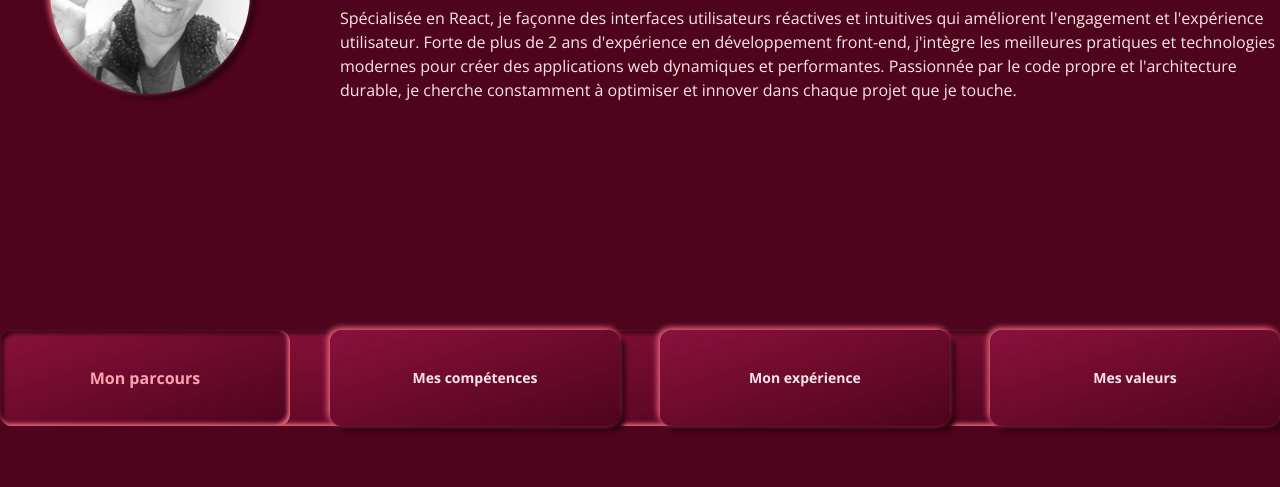
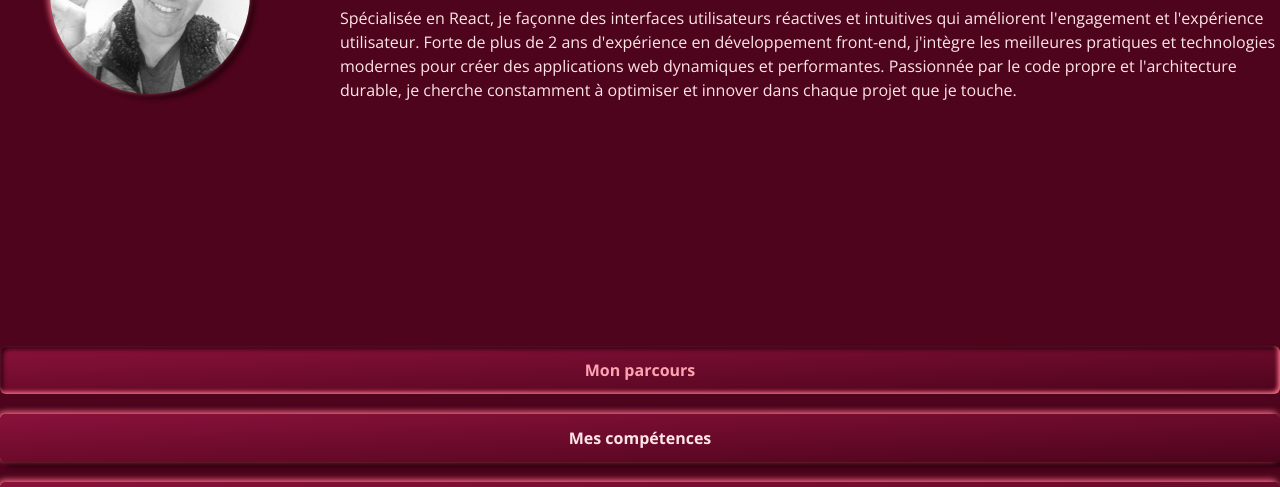
Before and after one commit to stephanievanoverberghe/sv-portfolio, a website: page pages/about.html in a window 1280 px wide. Shown: the part 314-801 px from the top of the page. Drawn offline with nearby package versions, Linux system fonts and the light colour scheme; a web font is replaced by a local one.

Commit message:
fix: add about page

```diff
--- a/pages/about.html
+++ b/pages/about.html
@@ -209,54 +209,32 @@
         <main
             class="mx-3 flex flex-col items-center justify-center xl:container sm:mx-6 xl:mx-auto"
         >
-            <section
-                class="flex w-full flex-col items-center justify-center py-12"
-            >
-                <nav
-                    class="h-24 w-full rounded-xl from-red-pink-100 to-red-pink-50 lg:bg-gradient-to-br lg:shadow-light-pressed dark:from-red-pink-900 dark:to-red-pink-950 lg:dark:shadow-dark-pressed"
-                >
-                    <ul
-                        class="grid h-full grid-cols-1 items-center justify-between gap-5 md:grid-cols-2 md:gap-10 lg:grid-cols-4"
-                    >
+            <section class="my-16 w-full">
+                <nav class="mb-10">
+                    <ul class="grid grid-cols-1 gap-5">
                         <li
-                            class="group h-full transform cursor-pointer rounded-xl bg-gradient-to-br from-red-pink-100 to-red-pink-50 text-sm font-bold text-red-pink-600 shadow-light-pressed transition-transform duration-300 ease-in-out hover:scale-95 md:text-base dark:from-red-pink-900 dark:to-red-pink-950 dark:text-red-pink-300 dark:shadow-dark-pressed"
+                            class="flex h-12 items-center justify-center rounded-md bg-gradient-to-br from-red-pink-100 to-red-pink-50 font-bold text-red-pink-600 shadow-light-pressed lg:cursor-pointer dark:from-red-pink-900 dark:to-red-pink-950 dark:text-red-pink-300 dark:shadow-dark-pressed"
                         >
-                            <a
-                                href=""
-                                class="flex h-full w-full transform items-center justify-center p-3 transition-transform duration-300 ease-in-out group-hover:scale-90 lg:px-8"
-                                >Mon parcours</a
-                            >
+                            <a href="" class="p-8">Mon parcours</a>
                         </li>
                         <li
-                            class="group h-full transform rounded-xl bg-gradient-to-br from-red-pink-100 to-red-pink-50 text-sm font-bold shadow-light-default transition-transform duration-300 ease-in-out hover:scale-95 hover:shadow-light-pressed lg:cursor-pointer dark:from-red-pink-900 dark:to-red-pink-950 dark:shadow-dark-default dark:hover:shadow-dark-pressed"
+                            class="flex h-12 items-center justify-center rounded-md bg-gradient-to-br from-red-pink-100 to-red-pink-50 font-bold shadow-light-default lg:cursor-pointer lg:hover:shadow-light-pressed dark:from-red-pink-900 dark:to-red-pink-950 dark:shadow-dark-default lg:dark:hover:shadow-dark-pressed"
                         >
-                            <a
-                                href=""
-                                class="flex h-full w-full transform items-center justify-center p-3 transition-transform duration-300 ease-in-out group-hover:scale-90 lg:px-8"
-                                >Mes compétences</a
-                            >
+                            <a href="" class="">Mes compétences</a>
                         </li>
                         <li
-                            class="group h-full transform rounded-xl bg-gradient-to-br from-red-pink-100 to-red-pink-50 text-sm font-bold shadow-light-default transition-transform duration-300 ease-in-out hover:scale-95 hover:shadow-light-pressed lg:cursor-pointer dark:from-red-pink-900 dark:to-red-pink-950 dark:shadow-dark-default dark:hover:shadow-dark-pressed"
+                            class="flex h-12 items-center justify-center rounded-md bg-gradient-to-br from-red-pink-100 to-red-pink-50 font-bold shadow-light-default lg:cursor-pointer lg:hover:shadow-light-pressed dark:from-red-pink-900 dark:to-red-pink-950 dark:shadow-dark-default lg:dark:hover:shadow-dark-pressed"
                         >
-                            <a
-                                href=""
-                                class="flex h-full w-full transform items-center justify-center p-3 transition-transform duration-300 ease-in-out group-hover:scale-90 lg:px-8"
-                                >Mon expérience</a
-                            >
+                            <a href="" class="">Mon expérience</a>
                         </li>
                         <li
-                            class="group h-full transform rounded-xl bg-gradient-to-br from-red-pink-100 to-red-pink-50 text-sm font-bold shadow-light-default transition-transform duration-300 ease-in-out hover:scale-95 hover:shadow-light-pressed lg:cursor-pointer dark:from-red-pink-900 dark:to-red-pink-950 dark:shadow-dark-default dark:hover:shadow-dark-pressed"
+                            class="flex h-12 items-center justify-center rounded-md bg-gradient-to-br from-red-pink-100 to-red-pink-50 font-bold shadow-light-default lg:cursor-pointer lg:hover:shadow-light-pressed dark:from-red-pink-900 dark:to-red-pink-950 dark:shadow-dark-default lg:dark:hover:shadow-dark-pressed"
                         >
-                            <a
-                                href=""
-                                class="flex h-full w-full transform items-center justify-center p-3 transition-transform duration-300 ease-in-out group-hover:scale-90 lg:px-8"
-                                >Mes valeurs</a
-                            >
+                            <a href="" class="">Mes valeurs</a>
                         </li>
                     </ul>
                 </nav>
-                <h2 class="mt-16 text-center font-Patua text-lg md:text-2xl">
+                <h2 class="mb-5 font-Patua text-lg sm:mb-10 md:text-2xl">
                     Mon
                     <span class="text-red-pink-400"> Parcours </span>
                     .
```
Also changed, not shown: src/output.css.
